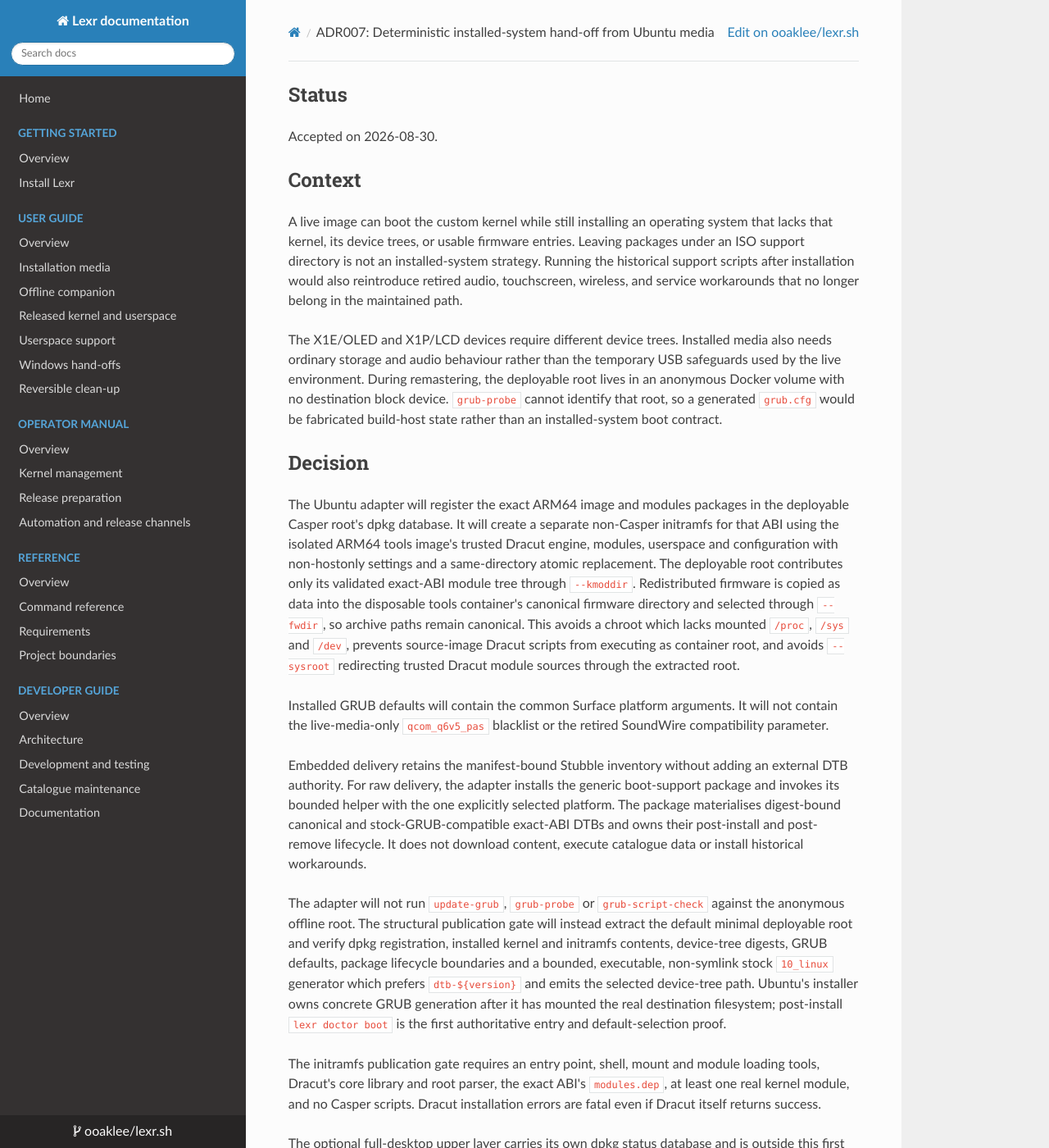
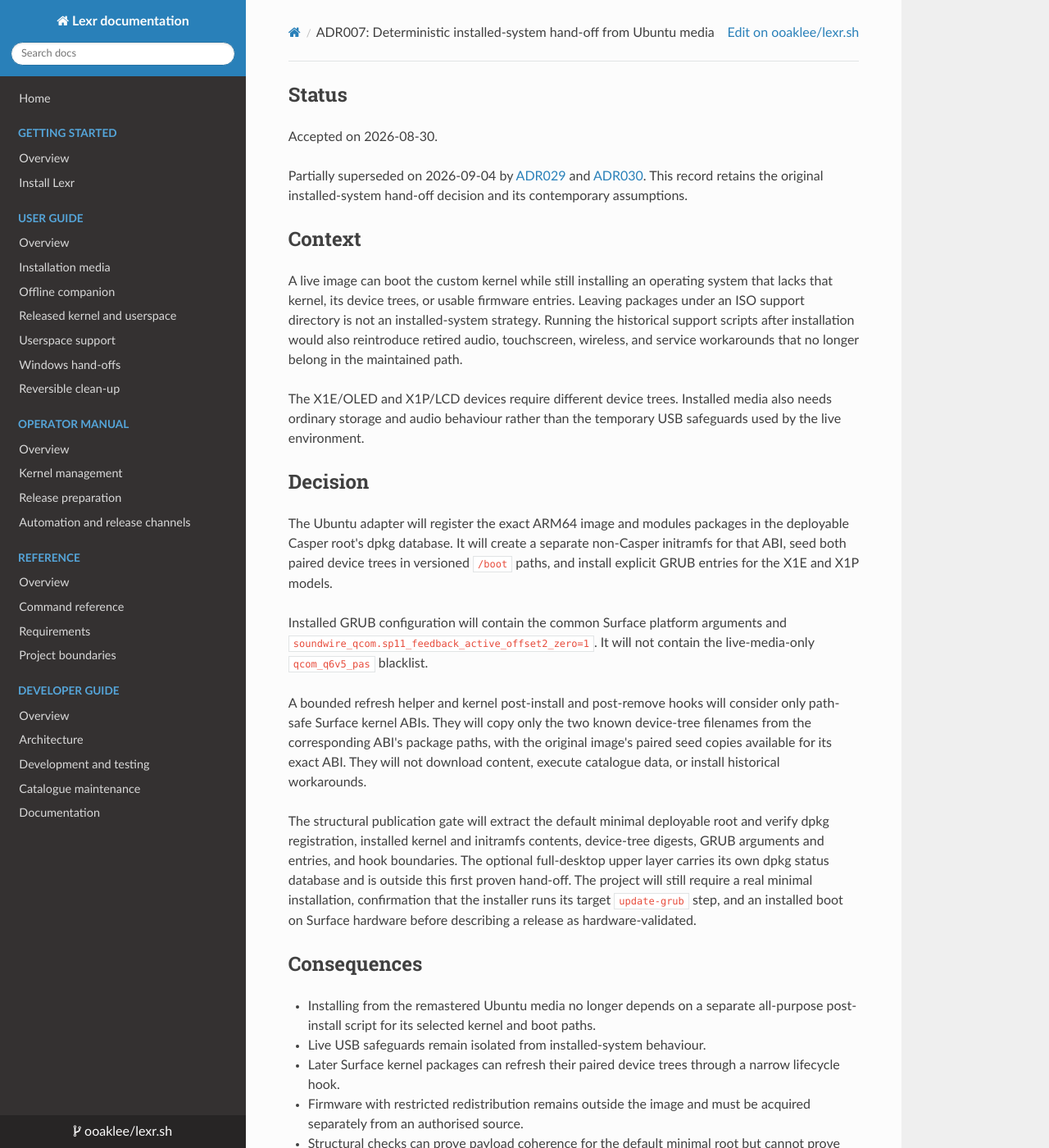
Before and after one commit to ooaklee/lexr.sh, an MkDocs documentation site: the page built from docs/adr/adr-007-installed-system-handoff.md, in a window 1280 px wide and 1400 px high. Shown: the whole window at 82% size. Built offline with MkDocs 1.6.1, drawn with Linux system fonts in a browser that asks for light colours; nearby versions of some CDN libraries; some of the changed text lies outside the part shown.

Commit message:
docs: preserve ADR decision history

```diff
--- a/docs/adr/adr-007-installed-system-handoff.md
+++ b/docs/adr/adr-007-installed-system-handoff.md
@@ -8,74 +8,32 @@ description: Architecture decision for carrying the selected Surface kernel and
 
 Accepted on 2026-08-30.
 
+Partially superseded on 2026-09-04 by
+[ADR029](adr-029-self-contained-kernel-dtb-delivery.md) and
+[ADR030](adr-030-structural-offline-root-boot-preparation.md). This record
+retains the original installed-system hand-off decision and its contemporary
+assumptions.
+
 ## Context
 
 A live image can boot the custom kernel while still installing an operating system that lacks that kernel, its device trees, or usable firmware entries. Leaving packages under an ISO support directory is not an installed-system strategy. Running the historical support scripts after installation would also reintroduce retired audio, touchscreen, wireless, and service workarounds that no longer belong in the maintained path.
 
-The X1E/OLED and X1P/LCD devices require different device trees. Installed
-media also needs ordinary storage and audio behaviour rather than the temporary
-USB safeguards used by the live environment. During remastering, the
-deployable root lives in an anonymous Docker volume with no destination block
-device. `grub-probe` cannot identify that root, so a generated `grub.cfg` would
-be fabricated build-host state rather than an installed-system boot contract.
+The X1E/OLED and X1P/LCD devices require different device trees. Installed media also needs ordinary storage and audio behaviour rather than the temporary USB safeguards used by the live environment.
 
 ## Decision
 
-The Ubuntu adapter will register the exact ARM64 image and modules packages in
-the deployable Casper root's dpkg database. It will create a separate
-non-Casper initramfs for that ABI using the isolated ARM64 tools image's trusted
-Dracut engine, modules, userspace and configuration with non-hostonly settings
-and a same-directory atomic replacement. The deployable root contributes only
-its validated exact-ABI module tree through `--kmoddir`. Redistributed firmware
-is copied as data into the disposable tools container's canonical firmware
-directory and selected through `--fwdir`, so archive paths remain canonical.
-This avoids a chroot which lacks mounted `/proc`, `/sys` and `/dev`, prevents
-source-image Dracut scripts from executing as container root, and avoids
-`--sysroot` redirecting trusted Dracut module sources through the extracted
-root.
+The Ubuntu adapter will register the exact ARM64 image and modules packages in the deployable Casper root's dpkg database. It will create a separate non-Casper initramfs for that ABI, seed both paired device trees in versioned `/boot` paths, and install explicit GRUB entries for the X1E and X1P models.
 
-Installed GRUB defaults will contain the common Surface platform arguments. It
-will not contain the live-media-only `qcom_q6v5_pas` blacklist or the retired
-SoundWire compatibility parameter.
+Installed GRUB configuration will contain the common Surface platform arguments and `soundwire_qcom.sp11_feedback_active_offset2_zero=1`. It will not contain the live-media-only `qcom_q6v5_pas` blacklist.
 
-Embedded delivery retains the manifest-bound Stubble inventory without adding
-an external DTB authority. For raw delivery, the adapter installs the generic
-boot-support package and invokes its bounded helper with the one explicitly
-selected platform. The package materialises digest-bound canonical and
-stock-GRUB-compatible exact-ABI DTBs and owns their post-install and post-remove
-lifecycle. It does not download content, execute catalogue data or install
-historical workarounds.
+A bounded refresh helper and kernel post-install and post-remove hooks will consider only path-safe Surface kernel ABIs. They will copy only the two known device-tree filenames from the corresponding ABI's package paths, with the original image's paired seed copies available for its exact ABI. They will not download content, execute catalogue data, or install historical workarounds.
 
-The adapter will not run `update-grub`, `grub-probe` or `grub-script-check`
-against the anonymous offline root. The structural publication gate will
-instead extract the default minimal deployable root and verify dpkg
-registration, installed kernel and initramfs contents, device-tree digests,
-GRUB defaults, package lifecycle boundaries and a bounded, executable,
-non-symlink stock `10_linux` generator which prefers `dtb-${version}` and emits
-the selected device-tree path. Ubuntu's installer owns concrete GRUB generation
-after it has mounted the real destination filesystem; post-install
-`lexr doctor boot` is the first authoritative entry and default-selection
-proof.
-
-The initramfs publication gate requires an entry point, shell, mount and module
-loading tools, Dracut's core library and root parser, the exact ABI's
-`modules.dep`, at least one real kernel module, and no Casper scripts. Dracut
-installation errors are fatal even if Dracut itself returns success.
-
-The optional full-desktop upper layer carries its own dpkg status database and
-is outside this first proven hand-off. The project still requires a real
-minimal installation, confirmation that the installer runs its target
-`update-grub` step, and an installed boot on Surface hardware before describing
-a release as hardware-validated.
+The structural publication gate will extract the default minimal deployable root and verify dpkg registration, installed kernel and initramfs contents, device-tree digests, GRUB arguments and entries, and hook boundaries. The optional full-desktop upper layer carries its own dpkg status database and is outside this first proven hand-off. The project will still require a real minimal installation, confirmation that the installer runs its target `update-grub` step, and an installed boot on Surface hardware before describing a release as hardware-validated.
 
 ## Consequences
 
 - Installing from the remastered Ubuntu media no longer depends on a separate all-purpose post-install script for its selected kernel and boot paths.
 - Live USB safeguards remain isolated from installed-system behaviour.
-- Later raw kernel packages can refresh their declared exact-ABI device tree
-  through the generic package-owned lifecycle.
-- Image creation proves that GRUB generation is ready, while installed-target
-  diagnosis proves the concrete generated entries; neither boundary claims the
-  other's evidence.
+- Later Surface kernel packages can refresh their paired device trees through a narrow lifecycle hook.
 - Firmware with restricted redistribution remains outside the image and must be acquired separately from an authorised source.
 - Structural checks can prove payload coherence for the default minimal root but cannot prove that every Ubuntu installer choice deploys or boots it correctly on hardware.
```
Also changed, not shown: docs/adr/_adr-XXXX-template.md (+4 -0 lines), docs/adr/adr-004-ubuntu-hybrid-iso-remaster.md (+8 -24 lines), docs/adr/adr-029-self-contained-kernel-dtb-delivery.md (+6 -35 lines), docs/adr/adr-030-structural-offline-root-boot-preparation.md (added, +116 -0 lines), docs/developer-guide/architecture.md (+1 -1 lines), docs/developer-guide/documentation.md (+6 -0 lines).
